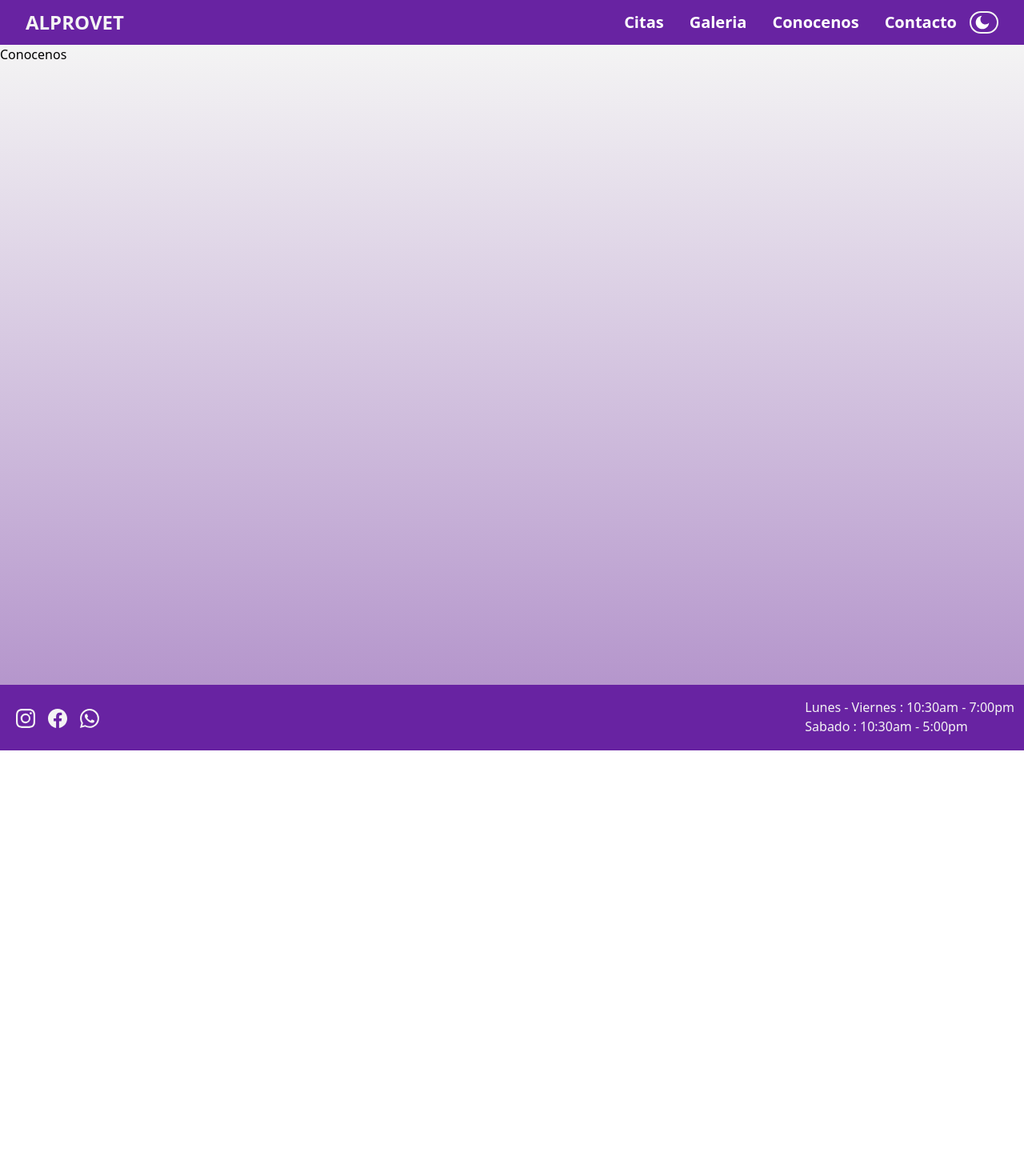
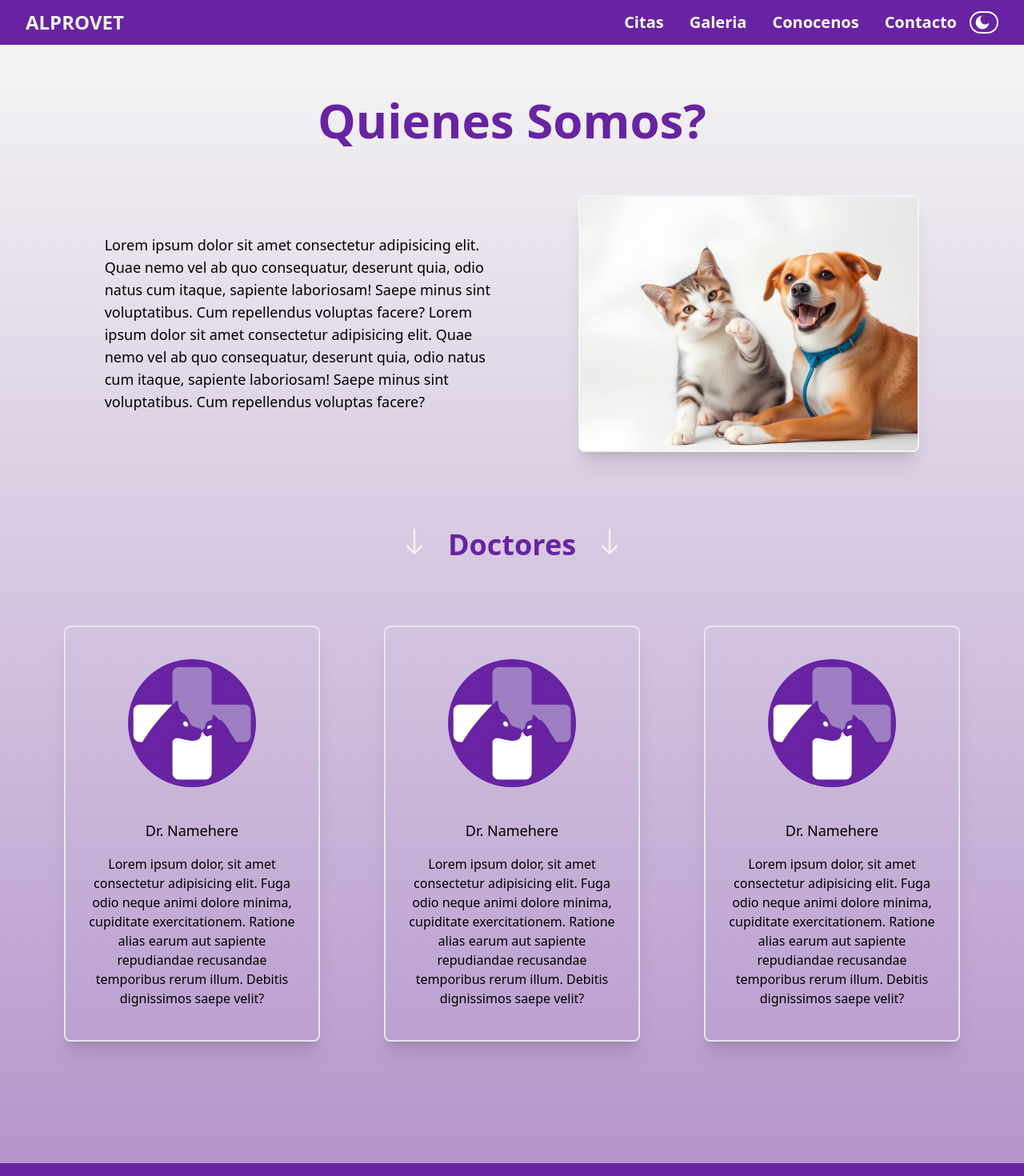
Before and after one commit to ChavezJuanC/ALPROVET_WEB, a React (Vite) app: page /conocenos in a window 1280 px wide. Shown: the top 1470 px of the page at 80% size. Before the commit the page ends 938 px from the top, so only its background shows below. Built offline with nearby package versions, Linux system fonts and the light colour scheme.

Commit message:
Doctor Cards Added

```diff
--- /dev/null
+++ b/src/Components/DoctorCard.jsx
@@ -0,0 +1,25 @@
+import React from "react";
+
+function DoctorCard({ imgSource }) {
+    return (
+        <div className="w-80 border-2 mx-10 my-10 rounded-lg shadow-xl">
+            <img
+                src={imgSource}
+                alt="Dr."
+                className="w-40 rounded-full mx-auto my-10"
+            />
+            <h1 className="text-center text-lg mb-4">Dr. Namehere</h1>
+            <div>
+                <p className="px-6 text-center pb-10 text-base font-normal">
+                    Lorem ipsum dolor, sit amet consectetur adipisicing elit.
+                    Fuga odio neque animi dolore minima, cupiditate
+                    exercitationem. Ratione alias earum aut sapiente repudiandae
+                    recusandae temporibus rerum illum. Debitis dignissimos saepe
+                    velit?
+                </p>
+            </div>
+        </div>
+    );
+}
+
+export default DoctorCard;
--- a/src/Components/Reviews.jsx
+++ b/src/Components/Reviews.jsx
@@ -7,7 +7,7 @@ function Reviews() {
         <ReviewCard
             userName={review.userName}
             review={review.review}
-            img={review.ImagePath}
+            img= "src/assets/AlproVetLogo.jpeg" //{review.ImagePath}
             link={review.link}
         />
     ));
--- a/src/Components/Services.jsx
+++ b/src/Components/Services.jsx
@@ -6,26 +6,27 @@ function Services() {
             <div className="flex justify-center">
                 <div className="md:pl-24 pl-10 pt-8 2xl:pt-2">
                     <div className="text-left">
-                    <h1 className="text-CustomPurple font-bold text-3xl md:text-4xl lg:text-6xl 2xl:my-5">
-                    Servicios Para Tu Amigo
+                        <h1 className="text-CustomPurple font-bold text-3xl md:text-4xl lg:text-6xl 2xl:my-5">
+                            Servicios Para Tu Amigo
                         </h1>
                     </div>
-                    <div className="flex justify-start text-slate-900 2xl:pl-6 md:text-lg text-sm px-5">
+                    <div className="flex justify-start text-slate-900 2xl:pl-6 md:text-lg text-sm px-5 pt-10">
                         <ul className="mr-5 list-disc text-xl">
+                            <li className="py-1">Emergencias 24/7.</li>
+
                             <li className="py-1">Consulta</li>
                             <li className="py-1">Vacunas</li>
                             <li className="py-1">Desparacitacion</li>
                             <li className="py-1">
                                 Cirugia (anestesia inhalada)
                             </li>
-                            <li className="py-1">Profilaxis Dental</li>
                         </ul>
                         <ul className="ml-5 list-disc text-xl">
+                            <li className="py-1">Profilaxis Dental</li>
                             <li className="py-1">Consula Especializada</li>
                             <li className="py-1">Manejo de Dolor</li>
                             <li className="py-1">Fisioterapia</li>
                             <li className="py-1">Ecocardiagrama</li>
-                            <li className="py-1">Etc.</li>
                         </ul>
                     </div>
                 </div>
--- a/src/routes/Conocenos.jsx
+++ b/src/routes/Conocenos.jsx
@@ -1,17 +1,56 @@
 import React, { useContext } from "react";
 import { ThemeContext } from "../theme/ThemeProvider";
+import { BiArrowToBottom, BiDownArrow } from "react-icons/bi";
+import { BsArrowDown } from "react-icons/bs";
+import DoctorCard from "../Components/DoctorCard";
 
 function conocenos() {
     const { theme } = useContext(ThemeContext);
     return (
         <div
-            className={`w-full h-screen ${
+            className={`w-full ${
                 theme
                     ? "bg-gradient-to-b from-softWhite to-CusotmPurpleLight"
                     : "bg-gradient-to-b from-[#6823A2] to-[#2E0A5F]"
             }`}
         >
-            Conocenos
+            <div className="w-full">
+                <h1 className="text-CustomPurple font-bold text-3xl md:text-4xl lg:text-6xl 2xl:mb-5 text-center py-10 lg:py-16">
+                    Quienes Somos?
+                </h1>
+                <div className="md:flex justify-center">
+                    <img
+                        src="src/assets/Services.jpg"
+                        alt=""
+                        className="w-4/5 block md:hidden mx-auto mb-16 mt-8"
+                    />
+                    <div className="lg:w-2/5 w-4/5 content-center md:mx-6 xl:mx-10 mx-auto lg:text-lg text-base font-normal">
+                        Lorem ipsum dolor sit amet consectetur adipisicing elit.
+                        Quae nemo vel ab quo consequatur, deserunt quia, odio
+                        natus cum itaque, sapiente laboriosam! Saepe minus sint
+                        voluptatibus. Cum repellendus voluptas facere? Lorem
+                        ipsum dolor sit amet consectetur adipisicing elit. Quae
+                        nemo vel ab quo consequatur, deserunt quia, odio natus
+                        cum itaque, sapiente laboriosam! Saepe minus sint
+                        voluptatibus. Cum repellendus voluptas facere?
+                    </div>
+                    <img
+                        src="src/assets/Services.jpg"
+                        alt=""
+                        className="w-3/4 lg:w-2/6 mr-6 xl:mx-10 hidden md:block rounded-lg shadow-xl border-2 border-softWhite"
+                    />
+                </div>
+            </div>
+            <h1 className="text-CustomPurple font-bold text-3xl lg:text-4xl text-center mt-24 mb-10">
+                <BsArrowDown className="mx-6 text-softWhite animate-bounce font-bold inline" />
+                Doctores
+                <BsArrowDown className="mx-6 text-softWhite animate-bounce font-bold inline" />
+            </h1>
+            <div className="flex justify-center pb-28 flex-wrap">
+                <DoctorCard imgSource={"src/assets/AlproVetLogo.jpeg"} />
+                <DoctorCard imgSource={"src/assets/AlproVetLogo.jpeg"} />
+                <DoctorCard imgSource={"src/assets/AlproVetLogo.jpeg"} />
+            </div>
         </div>
     );
 }
--- a/src/routes/Contacto.jsx
+++ b/src/routes/Contacto.jsx
@@ -22,13 +22,13 @@ function Contacto() {
 
     return (
         <div
-            className={`w-full min-h-screen flex justify-center items-center ${
+            className={`w-full h-screen content-center ${
                 theme
-                    ? "bg-gradient-to-b from-softWhite to-CustomPurpleSoft"
-                    : "bg-gradient-to-b from-CustomPurple to-CustomPurpleSoft"
+                    ? "bg-gradient-to-b from-softWhite to-CusotmPurpleLight"
+                    : "bg-gradient-to-b from-[#6823A2] to-[#2E0A5F]"
             }`}
         >
-            <div className="w-full max-w-3xl bg-white rounded-lg shadow-lg p-8 mx-4">
+            <div className="w-full max-w-3xl bg-white rounded-lg shadow-lg p-8 mx-auto relative bottom-10">
                 <h1 className="text-3xl font-bold text-center text-CustomPurple mb-6">
                     Contactanos
                 </h1>
```
